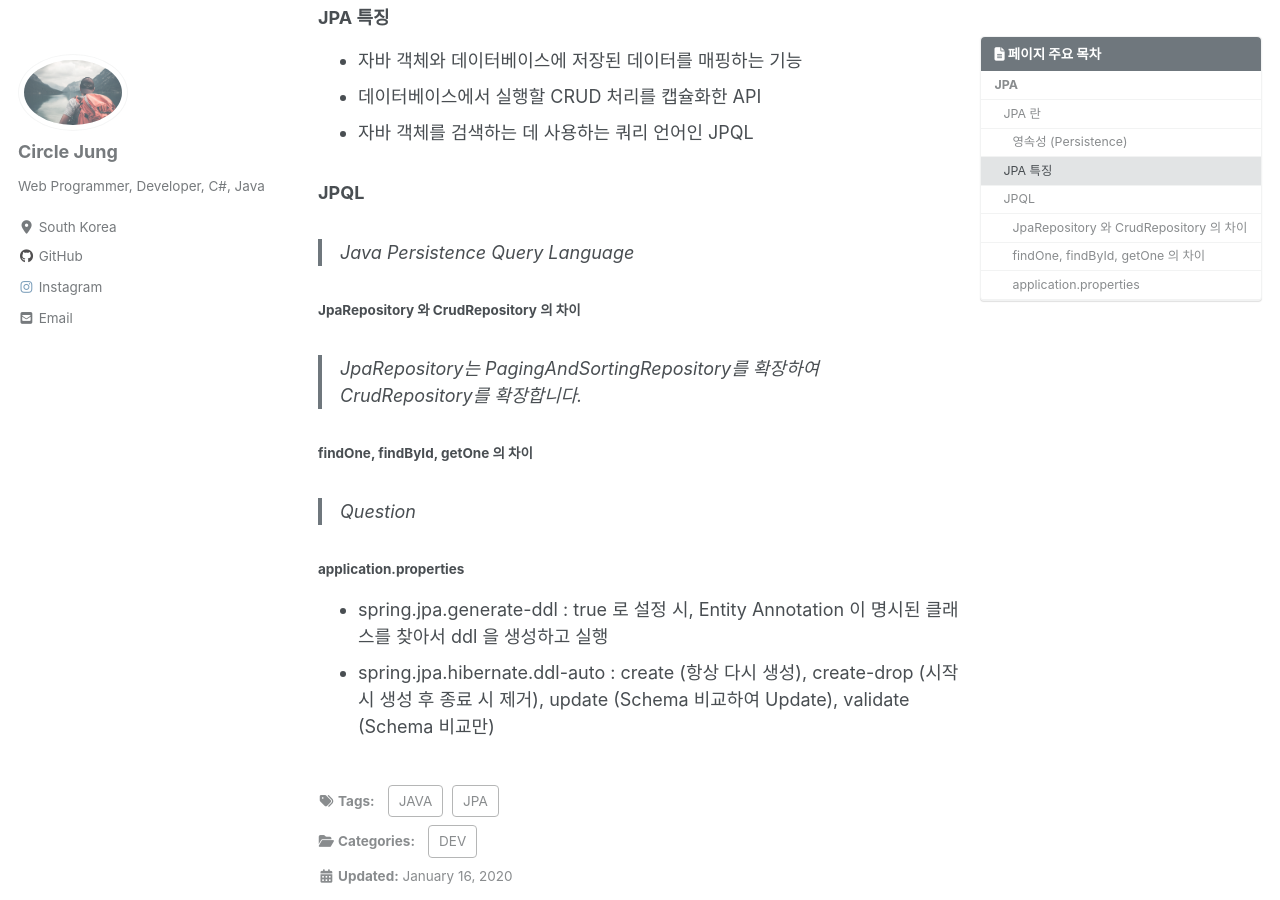
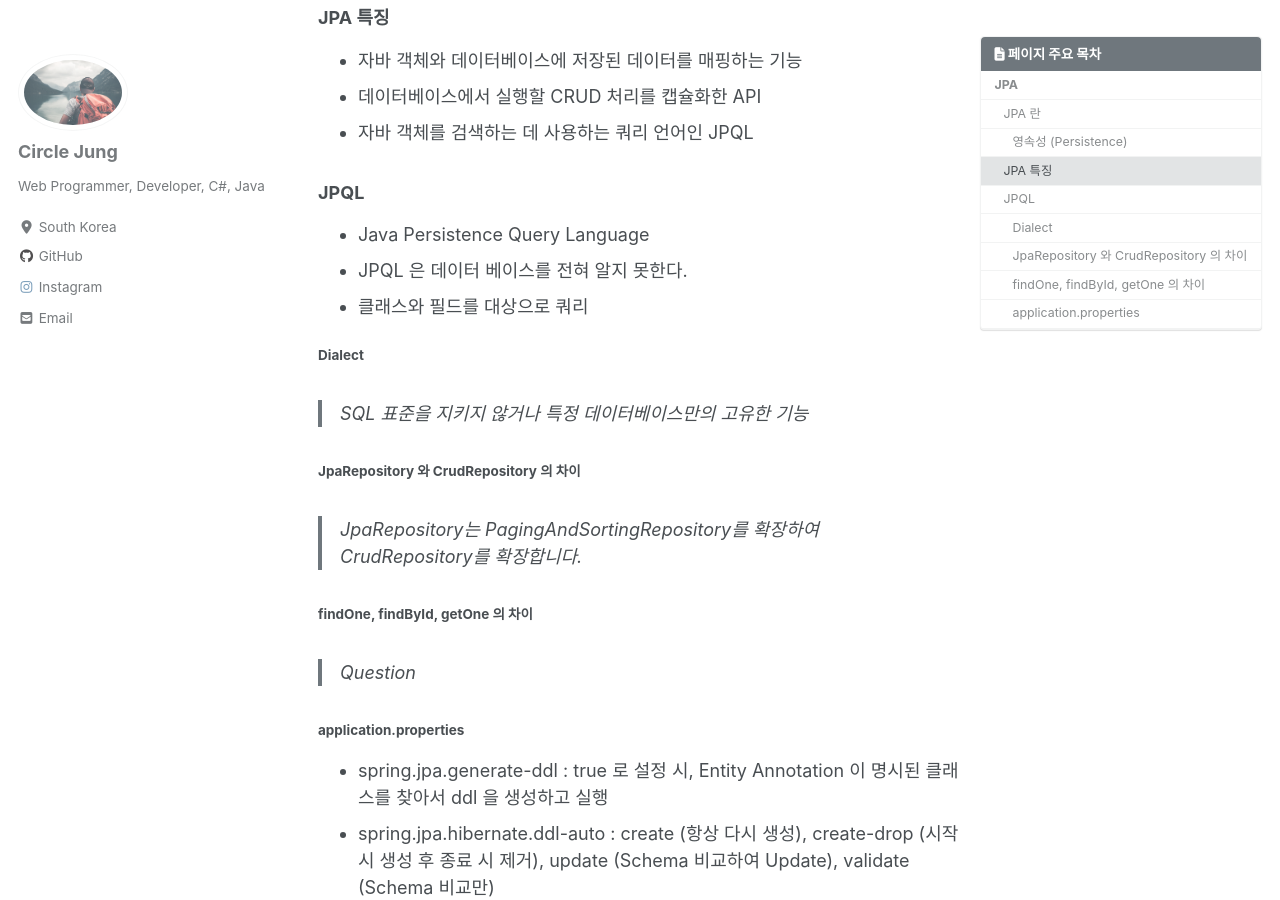
Before and after one commit to jwh0124/jwh0124.github.io, a Jekyll site: the page built from _posts/2020-01-16-jpa.md, in a window 1280 px wide and 900 px high, scrolled down 523 px. Built offline with Jekyll 4.4.1, drawn with Linux system fonts in a browser that asks for light colours; cached includes are drawn as plain includes; nearby versions of some CDN libraries; comment, search, counter and statistics services are not loaded.

Commit message:
+ jpa programming(book) dialect

```diff
--- a/_posts/2020-01-16-jpa.md
+++ b/_posts/2020-01-16-jpa.md
@@ -34,7 +34,13 @@ last_modified_at: 2020-01-16T21:00:00
 
 ### JPQL ###
 
-> Java Persistence Query Language
+- Java Persistence Query Language
+- JPQL 은 데이터 베이스를 전혀 알지 못한다.
+- 클래스와 필드를 대상으로 쿼리
+
+#### Dialect ####
+
+> SQL 표준을 지키지 않거나 특정 데이터베이스만의 고유한 기능
 
 #### JpaRepository 와 CrudRepository 의 차이 ####
 
```
